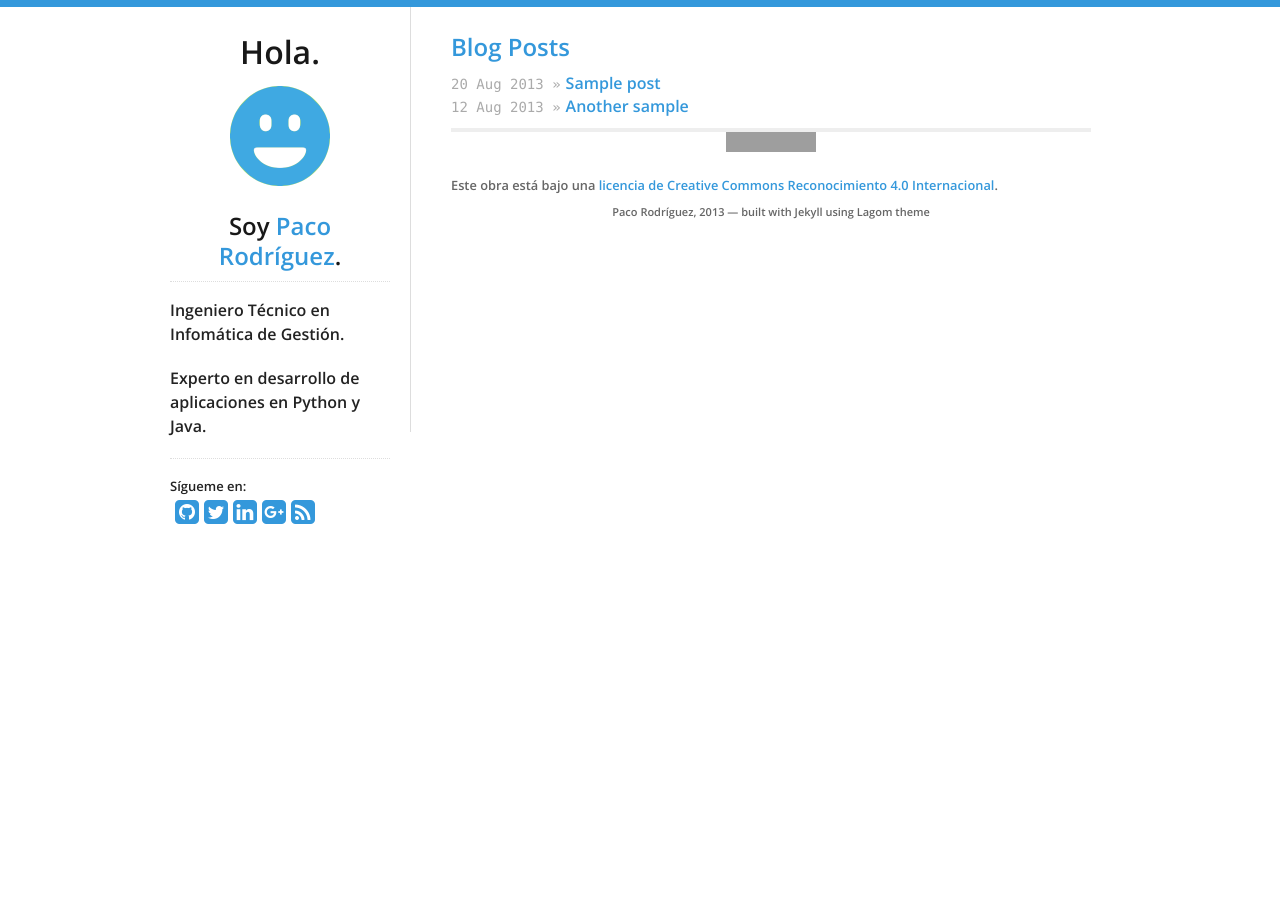
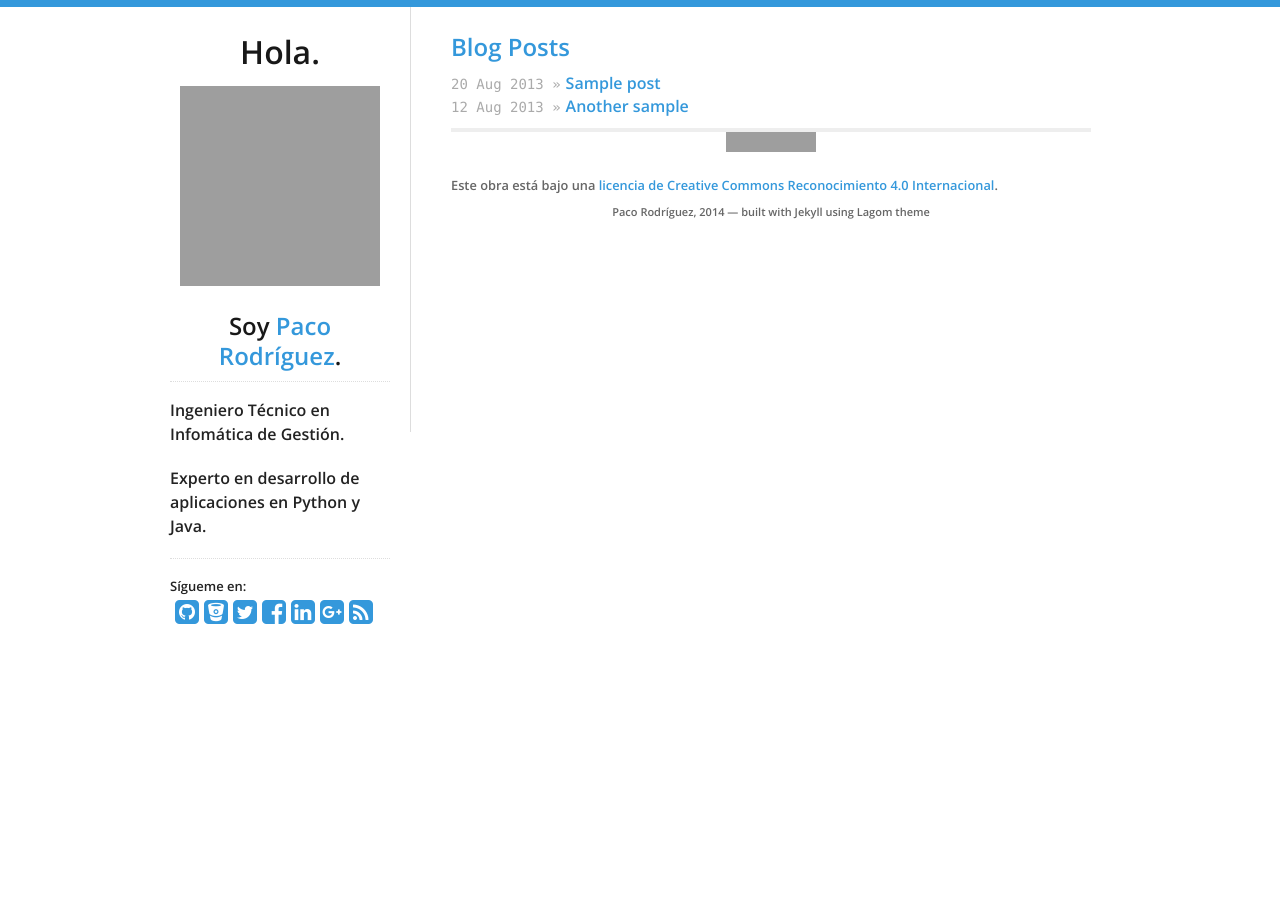
Before and after one commit to fjrodriguez/fjrodriguez.github.io, a Jekyll site: the page built from index.html, in a window 1280 px wide. Built offline with Jekyll 4.4.1, drawn with Linux system fonts in a browser that asks for light colours; nearby versions of some CDN libraries; grey boxes are pictures that could not be loaded.

Commit message:
Añadido logo de Gravatar y nuevos iconos de redes sociales.

```diff
--- a/_config.yml
+++ b/_config.yml
@@ -1,6 +1,6 @@
 # General Jekyll Config
 pygments: true
-url: http://example.com
+url: http://fjrodriguez.github.io
 lsi: false
 exclude: [LICENSE, CNAME, README.md, .gitignore]
 
@@ -12,12 +12,12 @@ theme:
   # Profile links on the left sidebar, leave blank to ignore
   social:
     github: fjrodriguez
-    #bitbucket: philipj
+    bitbucket: fcojesusrm
     #hacker_news: swanson
     #stackexchange: 348619
     #stackoverflow: 348619
     twitter: pakuco
-    #facebook: zuck
+    facebook: fcojesusrm
     #tumblr: animalygifs
     linkedin: fcojesusrm
     gplus: +PacoRodríguez73
--- a/_includes/footer.html
+++ b/_includes/footer.html
@@ -7,6 +7,6 @@
   {% endif %}
 <a rel="license" href="http://creativecommons.org/licenses/by/4.0/"><img alt="Licencia de Creative Commons" style="border-width:0" src="https://i.creativecommons.org/l/by/4.0/88x31.png" /></a><br />Este obra está bajo una <a rel="license" href="http://creativecommons.org/licenses/by/4.0/">licencia de Creative Commons Reconocimiento 4.0 Internacional</a>.
   <p>
-    {{ site.theme.name }}, 2013 &mdash; built with Jekyll using Lagom theme
+    {{ site.theme.name }}, 2014 &mdash; built with Jekyll using Lagom theme
   </p>
 </div>
--- a/_includes/sidebar.html
+++ b/_includes/sidebar.html
@@ -1,7 +1,7 @@
 <nav>
   <h1>Hola.</h1>
   <a href="/">
-    <img src="/logo.png" id="logo" alt="Blog logo"/>
+    <img src="http://www.gravatar.com/avatar/a2645f0979a7223443ea3ae6530c0833.png" id="logo" alt="Blog logo"/>
   </a>
   <h2>Soy <a href="/">{{ site.theme.name }}</a>.</h2>
   <hr/>
```
